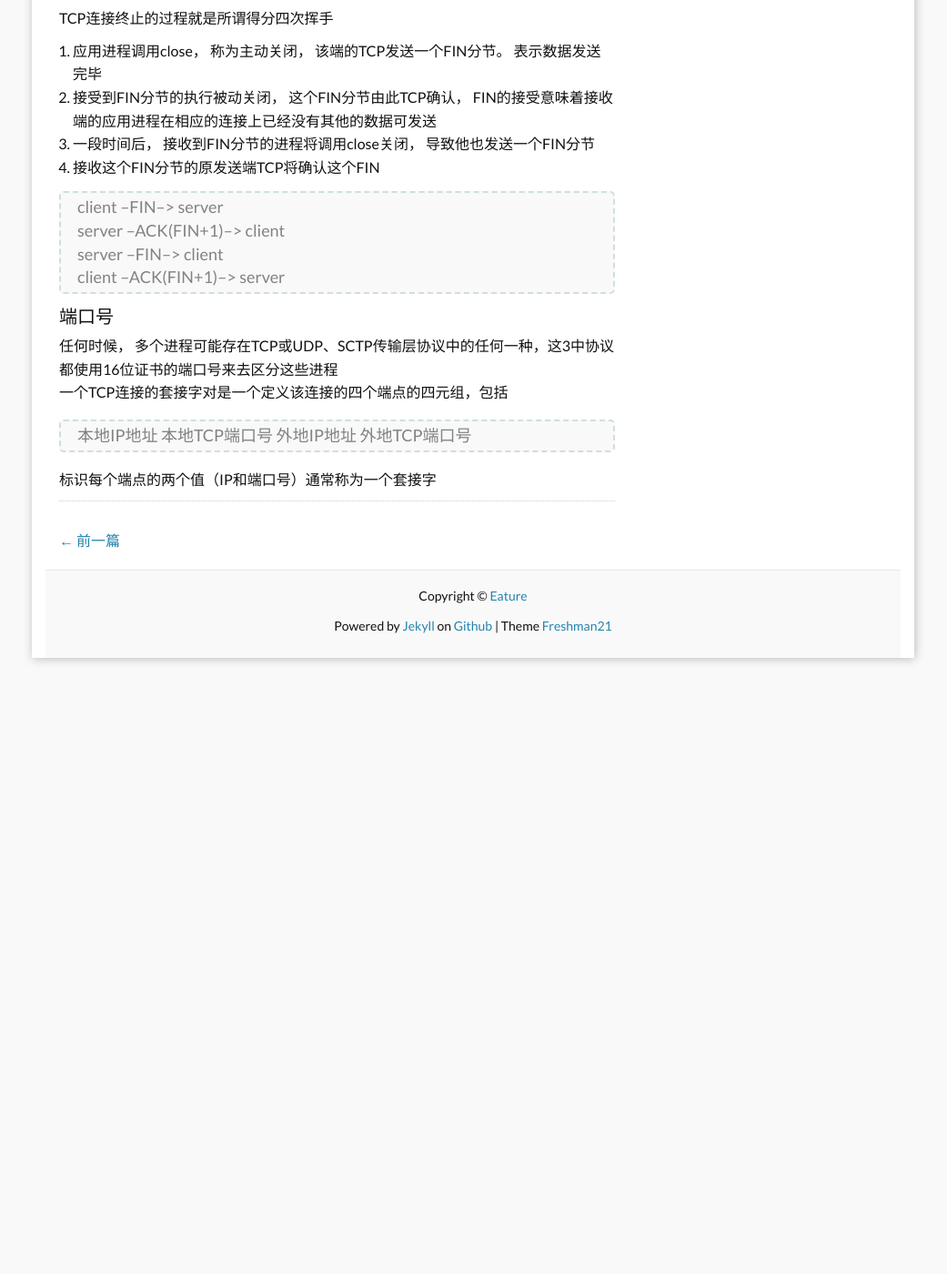
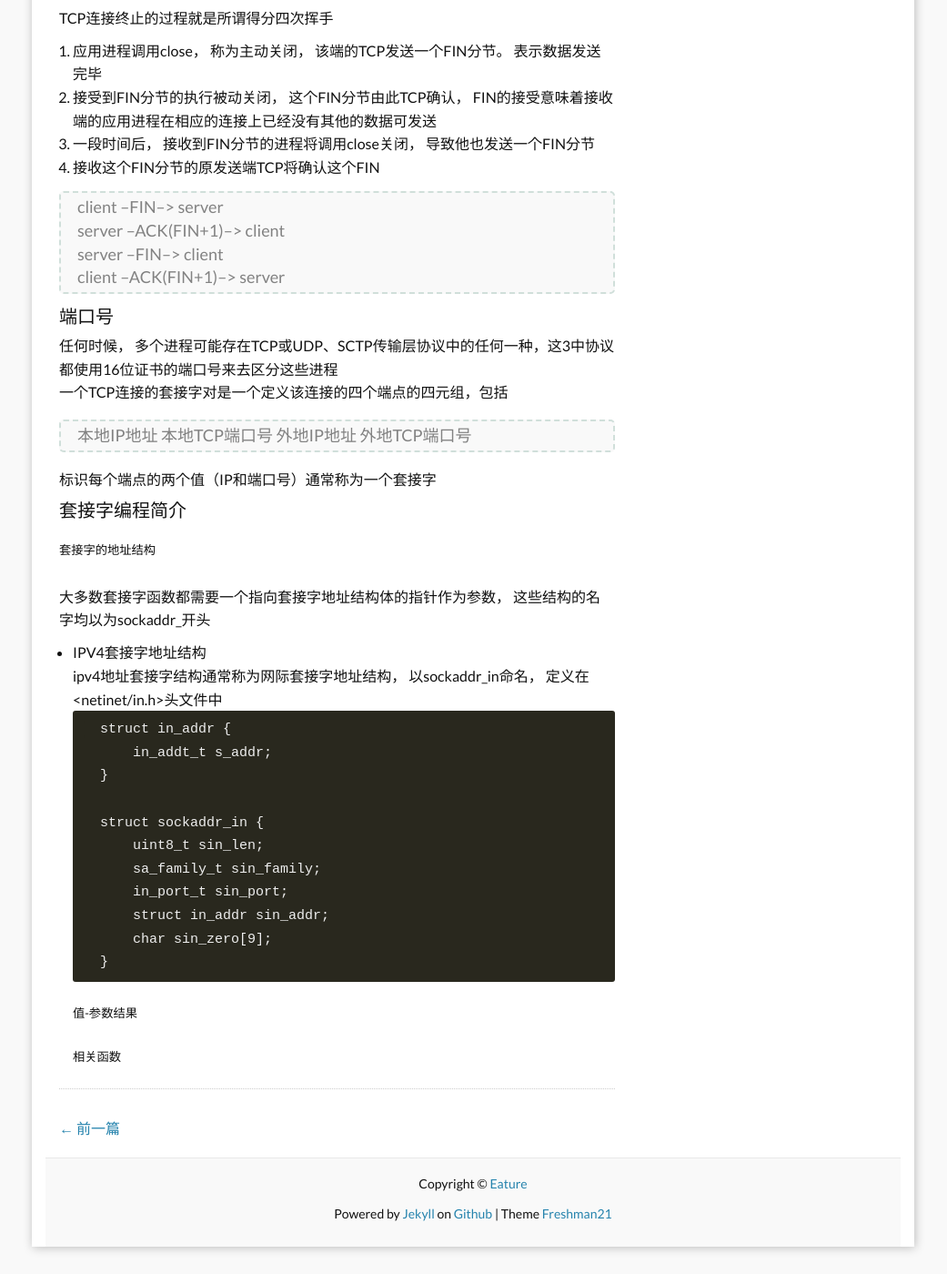
Before and after one commit to zoueature/zoueature.github.io, a Jekyll site: the page built from _posts/2019-06-19-套接字-基础知识.md, in a window 1280 px wide and 1400 px high, scrolled down 1561 px. Shown: the whole window at 91% size, without its empty margins (120-1161 px from the left). Built offline with Jekyll 4.4.1, drawn with Linux system fonts in a browser that asks for light colours; comment, search, counter and statistics services are not loaded; before the commit the page ends 2314 px from its top, so only the background shows below that.

Commit message:
IPV4地址结构

````diff
--- a/_posts/2019-06-19-套接字-基础知识.md
+++ b/_posts/2019-06-19-套接字-基础知识.md
@@ -67,3 +67,25 @@ TCP连接终止的过程就是所谓得分四次挥手
 > 外地TCP端口号
 
 标识每个端点的两个值（IP和端口号）通常称为一个套接字
+
+#### 套接字编程简介
+
+##### 套接字的地址结构
+  大多数套接字函数都需要一个指向套接字地址结构体的指针作为参数， 这些结构的名字均以为sockaddr_开头
+* IPV4套接字地址结构
+ipv4地址套接字结构通常称为网际套接字地址结构， 以sockaddr_in命名， 定义在<netinet/in.h>头文件中
+    ```
+    struct in_addr {
+        in_addt_t s_addr;
+    }
+
+    struct sockaddr_in {
+        uint8_t sin_len;
+        sa_family_t sin_family;
+        in_port_t sin_port;
+        struct in_addr sin_addr;
+        char sin_zero[9];
+    }
+    ```
+##### 值-参数结果
+##### 相关函数
````
